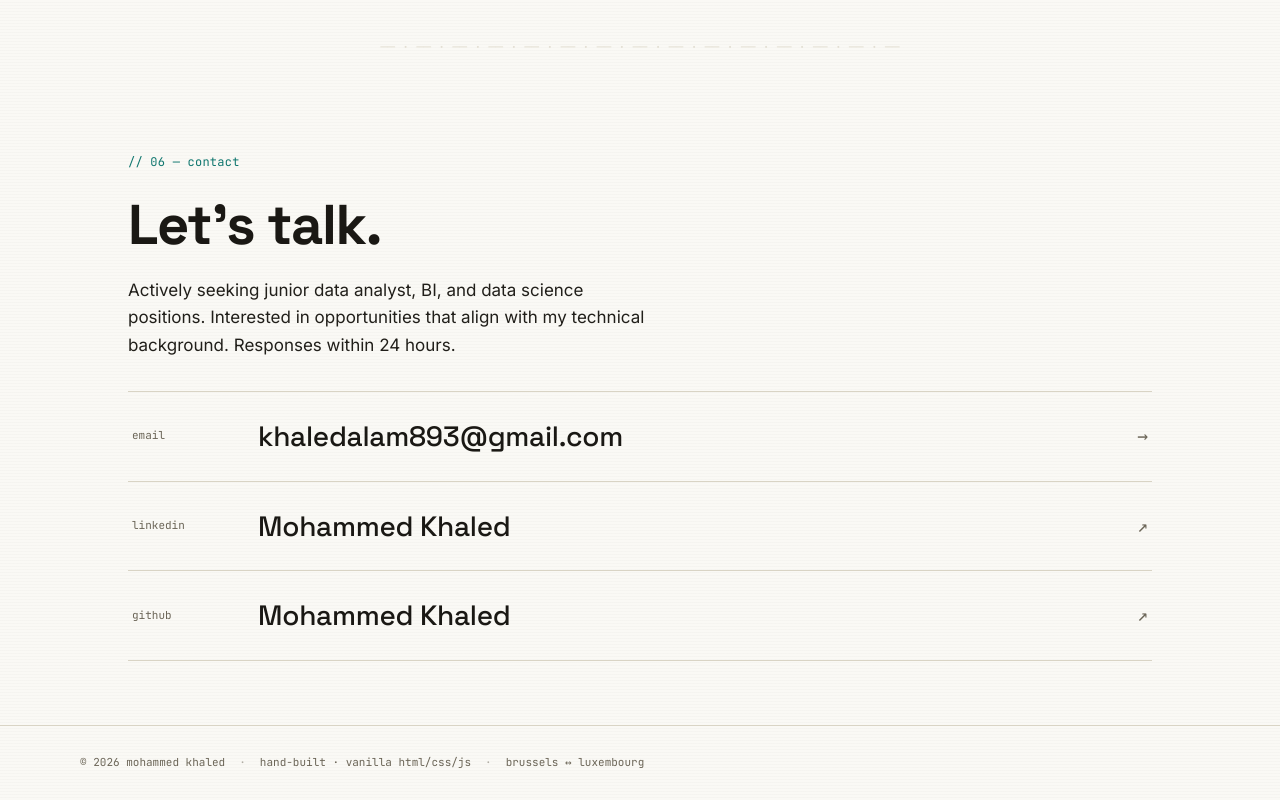
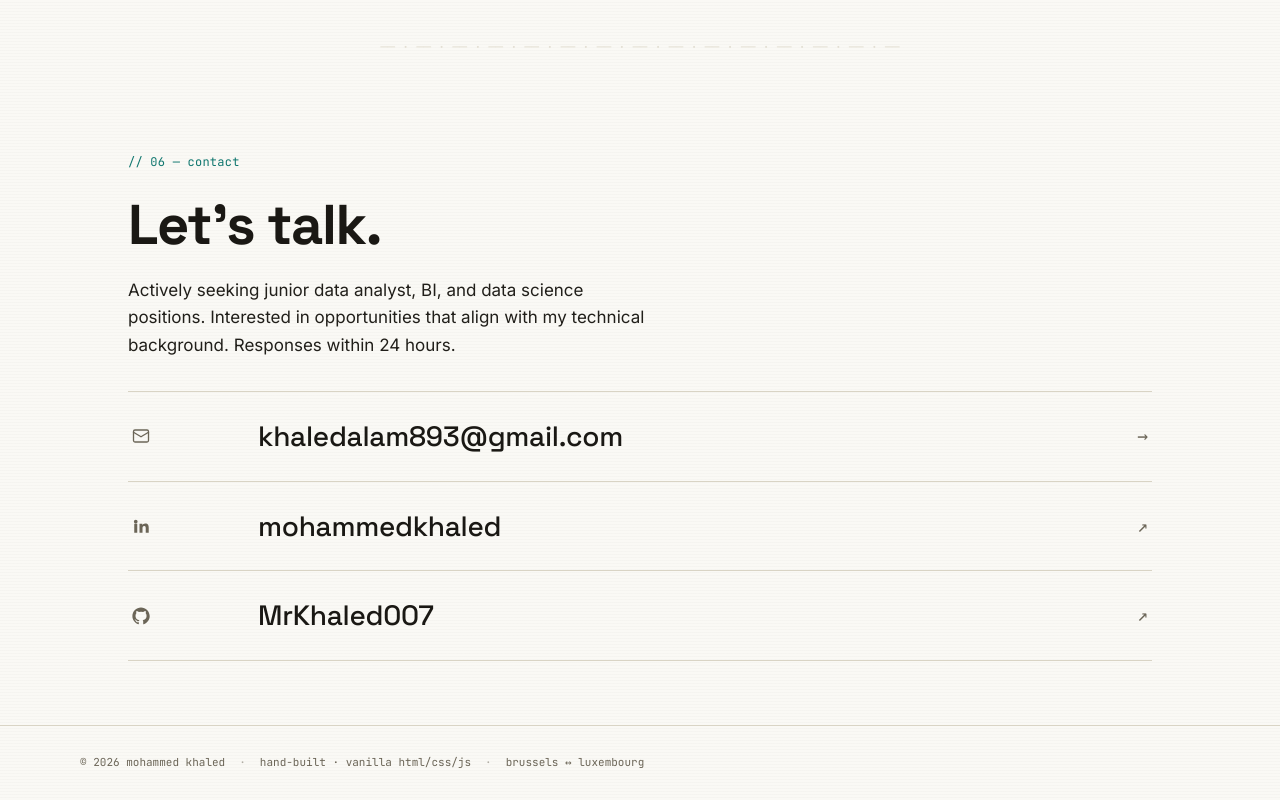
Before and after one commit to MrKhaled007/Portfolio-Website, a plain HTML site: page index.html in a window 1280 px wide. Shown: the part 5142-5942 px from the top of the page. Drawn offline with Linux system fonts and the light colour scheme.

Commit message:
korlam rki kisu ekta

```diff
--- a/index.html
+++ b/index.html
@@ -505,24 +505,40 @@
         <li>
           <button class="contact__row" type="button" data-copy="khaledalam893@gmail.com"
             aria-label="Copy email address to clipboard">
-            <span class="contact__k mono">email</span>
+            <span class="contact__k" aria-hidden="true">
+              <svg viewBox="0 0 24 24" width="18" height="18" fill="none" stroke="currentColor" stroke-width="1.75"
+                stroke-linecap="round" stroke-linejoin="round">
+                <rect x="2" y="4" width="20" height="16" rx="2" />
+                <path d="m2 7 10 6 10-6" />
+              </svg>
+            </span>
             <span class="contact__v">khaledalam893@gmail.com</span>
             <span class="contact__arrow" aria-hidden="true">→</span>
           </button>
         </li>
+
         <li>
-          <a class="contact__row" href="https://www.linkedin.com/in/mohammed-khaled-43a220183/" target="_blank"
-            rel="noopener">
-            <span class="contact__k mono">linkedin</span>
-            <span class="contact__v">Mohammed Khaled</span>
+          <a class="contact__row" href="https://linkedin.com/in/YOUR-SLUG" target="_blank" rel="noopener">
+            <span class="contact__k" aria-hidden="true">
+              <svg viewBox="0 0 24 24" width="18" height="18" fill="currentColor">
+                <path
+                  d="M4.98 3.5a2.5 2.5 0 1 1 0 5 2.5 2.5 0 0 1 0-5zM3 9h4v12H3V9zm7 0h3.8v1.7h.1c.5-1 1.8-2 3.7-2 4 0 4.7 2.6 4.7 6V21h-4v-5.8c0-1.4 0-3.2-2-3.2s-2.3 1.5-2.3 3.1V21h-4V9z" />
+              </svg>
+            </span>
+            <span class="contact__v">mohammedkhaled</span>
             <span class="contact__arrow" aria-hidden="true">↗</span>
           </a>
-          <!-- TODO: replace with real LinkedIn slug -->
         </li>
+
         <li>
           <a class="contact__row" href="https://github.com/MrKhaled007" target="_blank" rel="noopener">
-            <span class="contact__k mono">github</span>
-            <span class="contact__v">Mohammed Khaled</span>
+            <span class="contact__k" aria-hidden="true">
+              <svg viewBox="0 0 24 24" width="18" height="18" fill="currentColor">
+                <path
+                  d="M12 .5C5.65.5.5 5.65.5 12c0 5.08 3.29 9.39 7.86 10.91.58.1.79-.25.79-.56v-2c-3.2.7-3.87-1.37-3.87-1.37-.52-1.33-1.27-1.69-1.27-1.69-1.04-.71.08-.7.08-.7 1.15.08 1.76 1.18 1.76 1.18 1.02 1.76 2.69 1.25 3.35.96.1-.74.4-1.25.73-1.54-2.55-.29-5.24-1.28-5.24-5.68 0-1.26.45-2.28 1.18-3.08-.12-.29-.51-1.46.11-3.04 0 0 .97-.31 3.18 1.18a11.1 11.1 0 0 1 5.79 0c2.21-1.49 3.18-1.18 3.18-1.18.62 1.58.23 2.75.11 3.04.73.8 1.18 1.82 1.18 3.08 0 4.42-2.69 5.39-5.25 5.68.41.36.78 1.06.78 2.14v3.17c0 .31.21.67.8.56 4.56-1.52 7.85-5.83 7.85-10.91C23.5 5.65 18.35.5 12 .5z" />
+              </svg>
+            </span>
+            <span class="contact__v">MrKhaled007</span>
             <span class="contact__arrow" aria-hidden="true">↗</span>
           </a>
         </li>
--- a/styles.css
+++ b/styles.css
@@ -1003,6 +1003,16 @@ a:hover {
   text-transform: lowercase;
 }
 
+.contact__k {
+  display: inline-flex;
+  align-items: center;
+  justify-content: flex-start;
+}
+
+.contact__k svg {
+  display: block;
+}
+
 .contact__v {
   font-family: var(--f-display);
   font-weight: 500;
```
Also changed, not shown: 2 other files.
